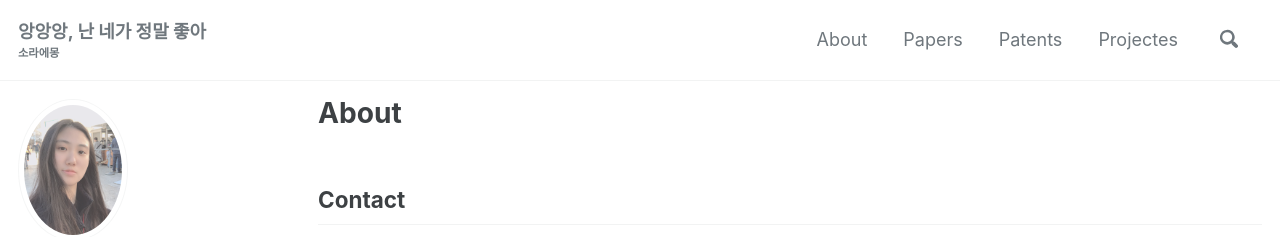
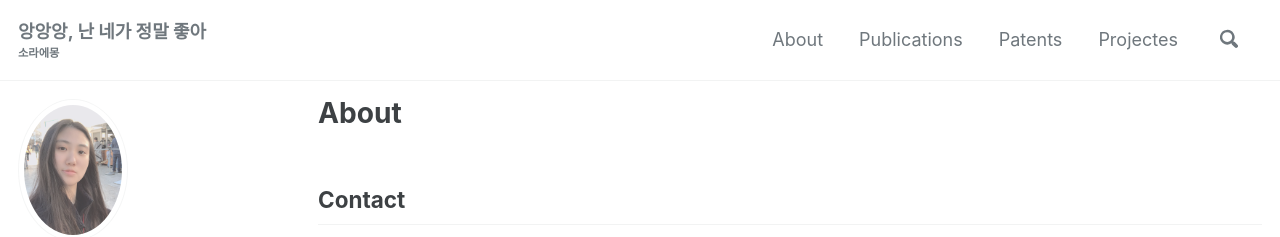
Before and after one commit to sohee-zoe/sohee-zoe.github.io, a Jekyll site: the page built from index.md, in a window 1280 px wide and 900 px high. Shown: the top 237 px of the window. Built offline with Jekyll 4.4.1, drawn with Linux system fonts in a browser that asks for light colours; cached includes are drawn as plain includes.

Commit message:
Update navigation.yml

```diff
--- a/_data/navigation.yml
+++ b/_data/navigation.yml
@@ -4,8 +4,8 @@ main:
   - title: "About"
 #     url: /about/
     url: http://soraennon.github.io
-  - title: "Papers"
-    url: /papers/
+  - title: "Publications"
+    url: /publications/
   - title: "Patents"
     url: /patents/
   - title: "Projectes"
```
